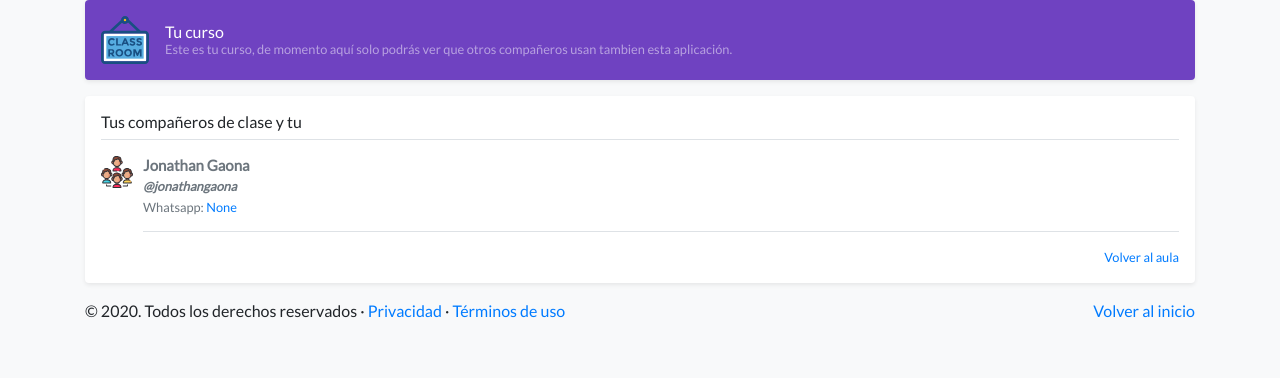
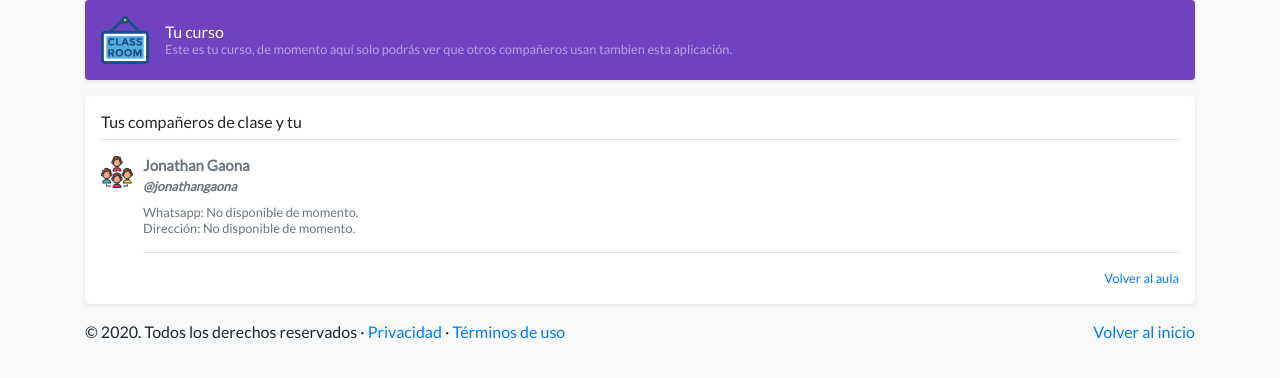
Before and after one commit to ricardoqp1997/INFO_SOCIAL, a Django app: template templates/curso.html in a window 1280 px wide. Shown: the part 116-494 px from the top of the page. Run offline with Django 3.2, Linux system fonts and the light colour scheme; data comes from the database, SQL or seed files in the repository; tables that the repository leaves empty hold one stand-in row (values such as "Sample post"); the template is opened without the code that fills it: values that come from a table or form of the project are taken from there, most other values are stand-ins (such as "Sample title", 1, 10 or a date in 2020); parts of the project's set-up code (start-up, migrations or seed data) failed here and were passed over; some libraries are stand-ins or nearby versions.

Commit message:
Mejoras en visita de curso

```diff
--- a/portal_web/models.py
+++ b/portal_web/models.py
@@ -121,6 +121,14 @@
         unique=True,
         null=True,
         max_length=10,
+    )
+    direccion = models.CharField(
+        verbose_name='Dirección de domicilio',
+        help_text='Indique la dirección de domicilio de este estudiante. En dado caso de que se requiera esta '
+                  'información para temas academicos con sus compañeros, docentes o administrativos de la '
+                  'institución.',
+        max_length=255,
+        null=True,
     )
 
     class Meta:
--- a/templates/curso.html
+++ b/templates/curso.html
@@ -2,6 +2,12 @@
 {% load static %}
 
 {% block dashboard %}
+
+    <style>
+        .username{
+            margin-bottom: 10px;
+        }
+    </style>
 
     <main role="main" class="container">
   <div class="d-flex align-items-center p-3 my-3 text-white-50 bg-purple rounded shadow-sm">
@@ -23,9 +29,22 @@
               <strong class="titulo_tarea text-gray-dark">{{ partner.user.get_full_name }}</strong>
             </div>
             <div class="d-flex justify-content-between align-items-center w-100">
-              <strong class="text-gray-dark titulo_asignatura"><i>@{{ partner.user }}</i></strong>
+              <strong class="text-gray-dark titulo_asignatura username"><i>@{{ partner.user }}</i></strong>
             </div>
-            <span class="d-block">Whatsapp: <a target="_blank" href="https://api.whatsapp.com/send?phone=57{{ partner.whatsapp }}&text=¡Hola!%20Soy%20{{ user.get_full_name }}%20y%20también%20estoy%20en%20*Tu%20Colegio%20a%20Distancia*.%20Quiero%20hablar%20contigo.">{{ partner.whatsapp }}</a></span>
+            <span class="d-block">
+                {% if partner.whatsapp %}
+                Whatsapp: <a target="_blank" href="https://api.whatsapp.com/send?phone=57{{ partner.whatsapp }}&text=¡Hola!%20Soy%20{{ user.get_full_name }}%20y%20también%20estoy%20en%20*Tu%20Colegio%20a%20Distancia*.%20Quiero%20hablar%20contigo.">{{ partner.whatsapp }}</a>
+                {% else %}
+                Whatsapp: No disponible de momento.
+                {% endif %}
+            </span>
+            <span class="d-block">
+                {% if partner.direccion %}
+                Dirección: {{ partner.direccion }}
+                {% else %}
+                Dirección: No disponible de momento.
+                {% endif %}
+            </span>
           </div>
         </div>
       {% endfor %}
```
Also changed, not shown: portal_web/migrations/0018_estudiante_direccion.py (added).
